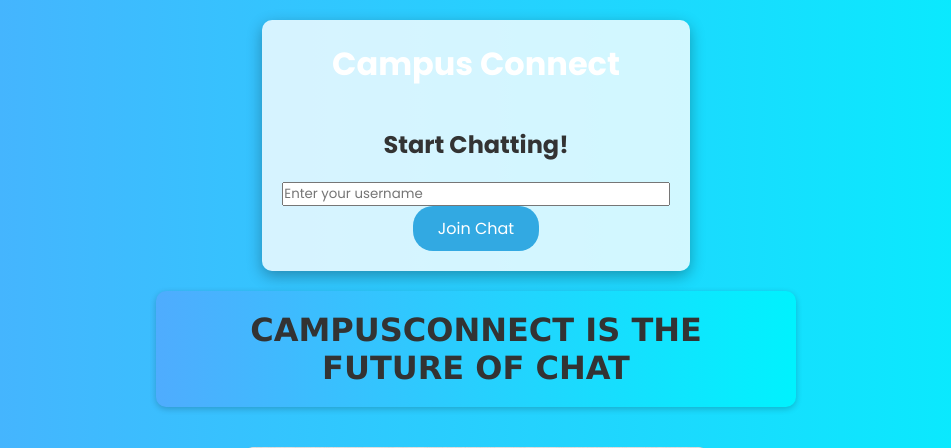
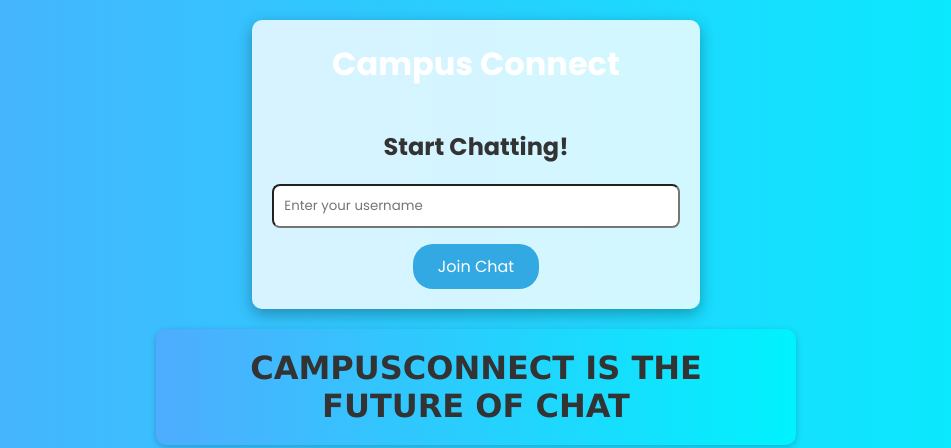
Before and after one commit to rahmanm16/Web-based-App, a PHP site: page / in a window 1280 px wide. Shown: the top 448 px of the page, without its empty margins (164-1115 px from the left). Run offline with PHP 8.4, Linux system fonts and the light colour scheme.

Commit message:
made home page username entry box and join chat button look nicer by styling them (added spacing)

```diff
--- a/css/index.css
+++ b/css/index.css
@@ -17,6 +17,16 @@ body {
     min-height: 100vh;
     text-align: center;
     padding: 20px;
+}
+
+#username-form button {
+    margin-top: 1em;
+}
+
+#username-form input {
+    border-radius: 8px;
+    min-height: 3em;
+    padding: 10px;
 }
 
 .login-form__container {
```
